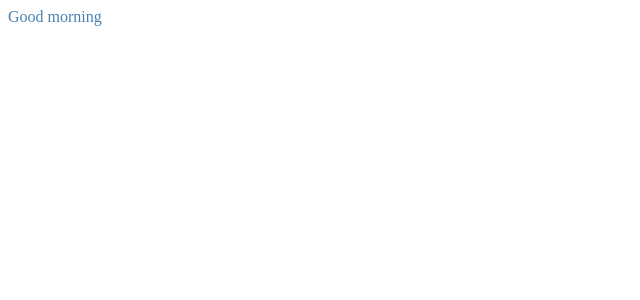
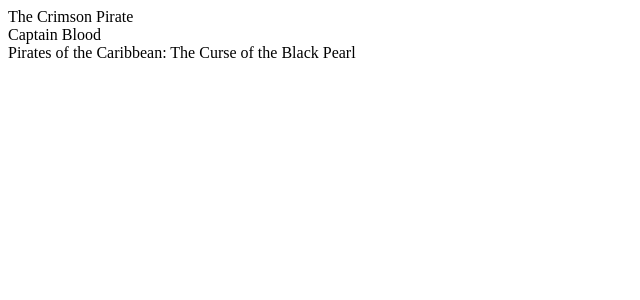
Before and after one commit to cwe1229a/myFlix-client, a React (Vite) app: page / in a window 1280 px wide. Shown: the top 300 px of the page, without its empty margins (0-640 px from the left). Built offline with nearby package versions, Linux system fonts and the light colour scheme.

Commit message:
added movie view, card and main view

```diff
--- /dev/null
+++ b/src/components/main-view/main-view.jsx
@@ -0,0 +1,85 @@
+import React from 'react';
+import { MovieCard } from '../movie-card/movie-card';
+import { MovieView } from '../movie-view/movie-view';
+
+export class MainView extends React.Component {
+
+  constructor() {
+    super();
+    this.state = {
+      movies: [
+        {
+          _id: '6286d1815bb1ae9a04c36b1c',
+          Title: 'The Crimson Pirate',
+          Description: 'During the 1700s, pirate Captain Vallo seizes a British warship and gets involved in various money-making schemes involving Caribbean rebels led by El Libre, British envoy Baron Jose Gruda, and a beautiful courtesan named Consuelo.',
+          Director: {
+            Name: 'Robert Siodmak',
+            Bio: 'Robert Siodmak was a German director, writer and producer.',
+            Birth: '1900',
+            Death: '1973'
+          },
+          Genre: {
+            Name: 'Comedy',
+            Description: 'A comedy is a category in which emphasizes humor. It is designed to make the audience laugh through amusement.'
+          },
+          ImagePath: 'https://m.media-amazon.com/images/M/MV5BYTVjMDM2NGMtYjE0Ny00MTQ5LTg4MmUtNDU0ZGY3NGQ0OTA3XkEyXkFqcGdeQXVyMDI2NDg0NQ@@._V1_.jpg',
+          Featured: true
+        },
+        {
+          _id: '6286d58b5bb1ae9a04c36b1d',
+          Title: 'Captain Blood',
+          Description: 'After treating a Monmouth rebel against King James II in 1680s England, a young Irish doctor is exiled as a slave to Jamaica where he captures a Spanish gelleon and becomes the most feared pirate of the Caribbean.',
+          Director: {
+            Name: 'Michael Curtiz',
+            Bio: "Michael Curtiz was a Hungarian director, writer and actor.",
+            Birth: '1886',
+            Death: '1962'
+          },
+          Genre: {
+            Name: 'History',
+            Description: 'Historical film is a fiction film showing past events or set within a historical period.'
+          },
+          ImagePath: 'https://m.media-amazon.com/images/M/MV5BMjMwNDc1MzMyNV5BMl5BanBnXkFtZTgwODUzMjU1MzE@._V1_.jpg',
+          Featured: false
+        },
+        {
+          _id: '6286e6445bb1ae9a04c36b25',
+          Title: 'Pirates of the Caribbean: The Curse of the Black Pearl',
+          Description: 'Blacksmith Will Turner teams up with an eccentric pirate named Jack Sparrow to save his love from undead pirates.',
+          Director: {
+            Name: 'Gore Verbinski',
+            Bio: "Gore Verbinski is an American producer and director.",
+            Birth: '1964'
+          },
+          Genre: {
+            Name: 'Fantasy',
+            Description: 'Fantasy films include fantastic themes like magic, suppernatural events, mythology and folklore.'
+          },
+          ImagePath: 'https://img1.hotstarext.com/image/upload/f_auto,t_vl/sources/r1/cms/prod/4452/674452-v',
+          Featured: false
+        },
+      ],
+      selectedMovie: null
+    };
+  }
+
+  setSelectedMovie(newSelectedMovie) {
+    this.setState({
+      selectedMovie: newSelectedMovie
+    });
+  }
+
+  render() {
+    const { movies, selectedMovie } = this.state;
+
+    if (selectedMovie) return <MovieView movie={selectedMovie} onBackClick={newSelectedMovie => { this.setSelectedMovie(newSelectedMovie); }} />;
+
+    if (movies.length === 0) return <div className='main-view'>The list is empty!</div>;
+
+    return (
+      <div className='main-view'>
+        {movies.map(movie => <MovieCard key={movie._id} movie={movie} onMovieClick={newSelectedMovie => { this.setState({ selectedMovie: newSelectedMovie }); }} />)}
+      </div>
+    );
+  }
+}
--- /dev/null
+++ b/src/components/movie-card/movie-card.jsx
@@ -0,0 +1,9 @@
+import React from 'react';
+
+export class MovieCard extends React.Component {
+  render() {
+    const { movie, onMovieClick } = this.props;
+
+    return <div className="movie-card" onClick={() => { onMovieClick(movie); }}>{movie.Title}</div>;
+  }
+}
--- /dev/null
+++ b/src/components/movie-view/movie-view.jsx
@@ -0,0 +1,33 @@
+import React from 'react';
+
+export class MovieView extends React.Component {
+
+  render() {
+    const { movie, onBackClick } = this.props;
+
+    return (
+      <div className='movie-view'>
+        <div className='movie-poster'>
+          <img src={movie.ImagePath} />
+        </div>
+        <div className='movie-title'>
+          <span className='label'>Title: </span>
+          <span className='value'>{movie.Title}</span>
+        </div>
+        <div className='movie-description'>
+          <span className='label'>Description:</span>
+          <span className='value'>{movie.Description}</span>
+        </div>
+        <div className='movie-director'>
+          <span className='label'>Director:</span>
+          <span className='value'>{movie.Director.Name + '~ ' + movie.Director.Bio}</span>
+        </div>
+        <div className='movie-genre'>
+          <span className='label'>Genre:</span>
+          <span className='value'>{movie.Genre.Name + '~ ' + movie.Genre.Description}</span>
+        </div>
+        <button onClick={() => { onBackClick(null); }}>Back</button>
+      </div>
+    );
+  }
+}
--- a/src/index.html
+++ b/src/index.html
@@ -1,4 +1,7 @@
 <!DOCTYPE html>
+<html lang="en">
+
+</html>
 <html>
 
 <head>
--- a/src/index.jsx
+++ b/src/index.jsx
@@ -1,5 +1,7 @@
+
 import React from 'react';
 import ReactDOM from 'react-dom';
+import { MainView } from './components/main-view/main-view';
 
 // Import statement to indicate that you need to bundle `./index.scss`
 import './index.scss';
@@ -8,9 +10,7 @@
 class MyFlixApplication extends React.Component {
   render() {
     return (
-      <div className="my-flix">
-        <div>Good morning</div>
-      </div>
+      <MainView />
     );
   }
 }
```
